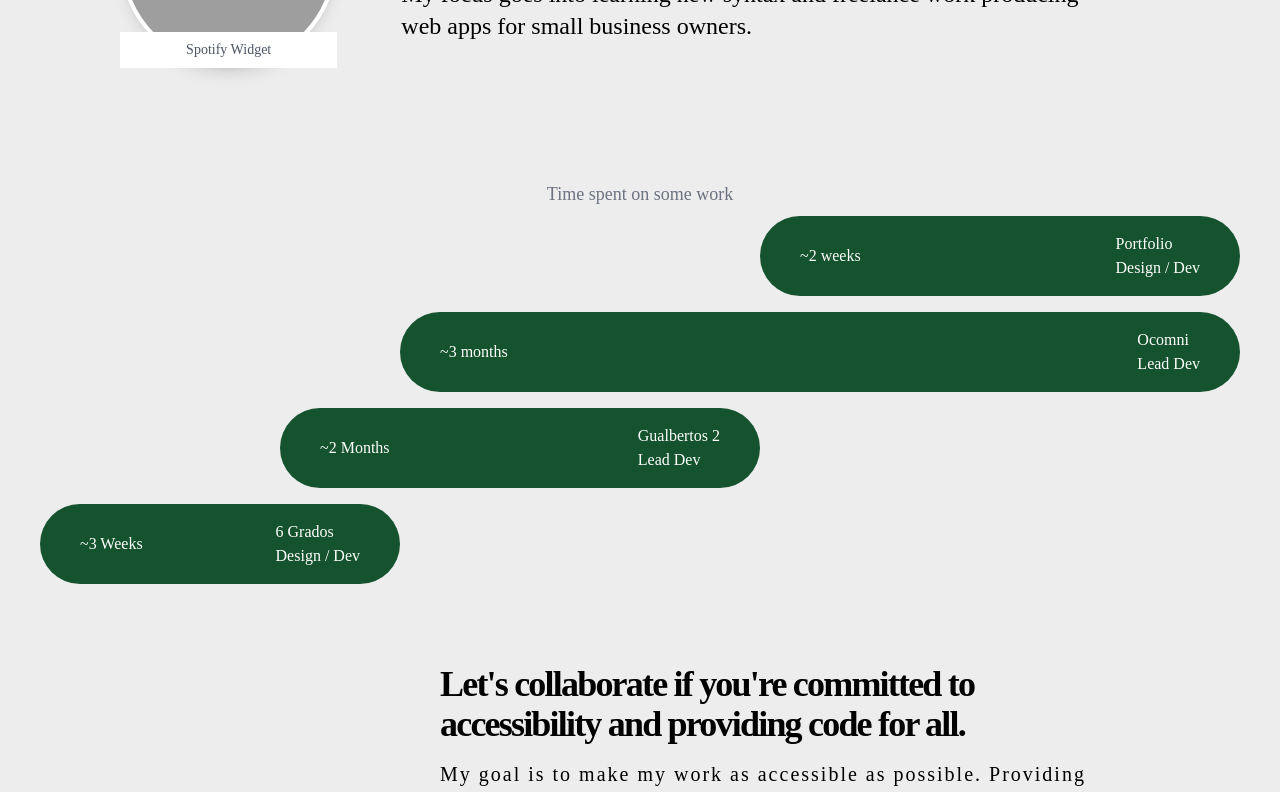
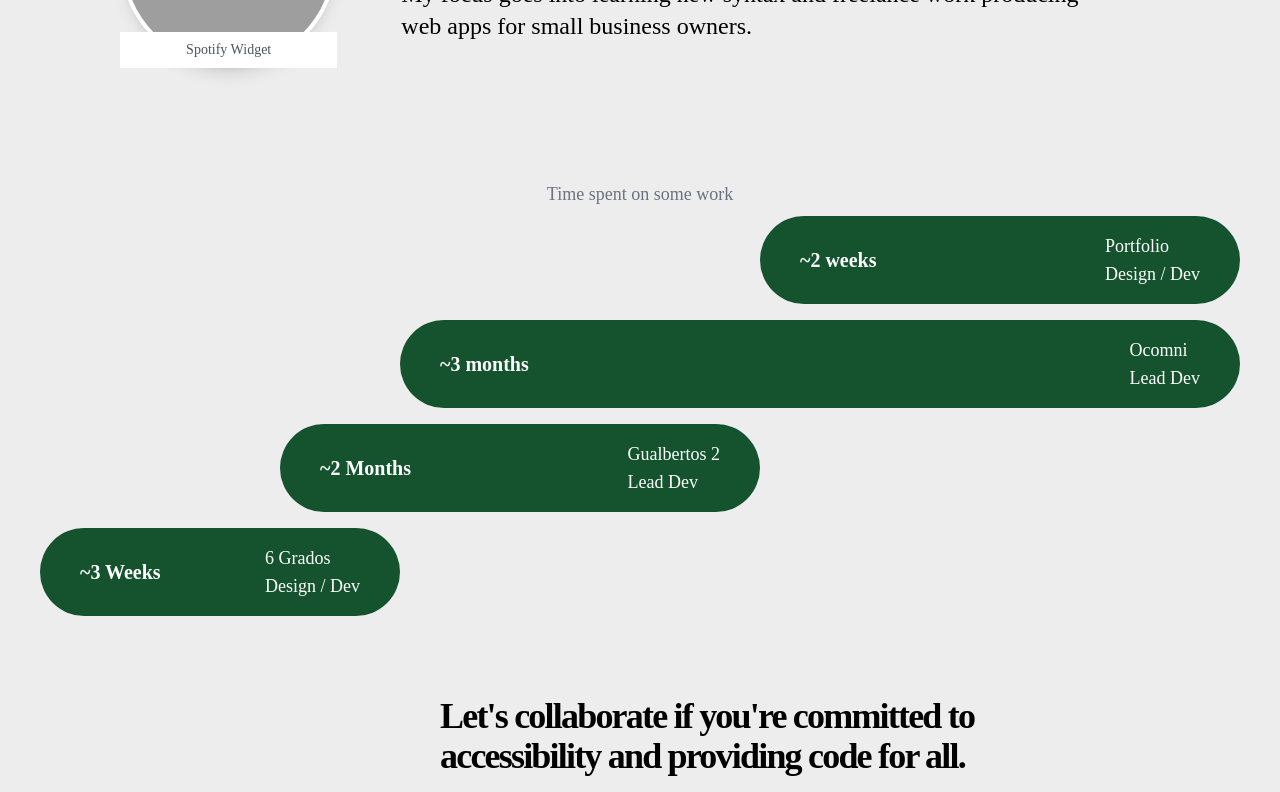
Before and after one commit to gualberto2/portfolio, a React (Create React App) app: page /about in a window 1280 px wide. Shown: the part 596-1388 px from the top of the page. Built offline with nearby package versions, Linux system fonts and the light colour scheme; grey boxes are pictures that could not be loaded; a web font is replaced by a local one; what react-topbar-progress-indicator would draw is missing.

Commit message:
did a test for a friend

```diff
--- a/src/pages/About.jsx
+++ b/src/pages/About.jsx
@@ -41,32 +41,32 @@ const About = () => {
       <div className="grid md:grid-cols-10 grid-rows-4 gap-y-4 mb-20">
         <div className="bg-green-900 rounded-full py-4 px-10 text-white flex flex-row-reverse items-center justify-between md:col-start-7 md:col-end-11">
           <div>
-            <h2>Portfolio</h2>
-            <h3>Design / Dev</h3>
+            <h2 className="text-lg font-medium">Portfolio</h2>
+            <h3 className="text-lg font-medium">Design / Dev</h3>
           </div>
-          <h4>~2 weeks</h4>
+          <h4 className="font-semibold text-xl">~2 weeks</h4>
         </div>
         <div className="bg-green-900 rounded-full py-4 px-10 text-white flex flex-row-reverse items-center justify-between md:col-start-4 md:col-end-11 row-start-2 row-end-3">
           <div>
-            <h2>Ocomni</h2>
-            <h3>Lead Dev</h3>
+            <h2 className="text-lg font-medium">Ocomni</h2>
+            <h3 className="text-lg font-medium">Lead Dev</h3>
           </div>
-          <h4>~3 months</h4>
+          <h4 className="font-semibold text-xl">~3 months</h4>
         </div>
 
         <div className="bg-green-900 rounded-full py-4 px-10 text-white flex flex-row-reverse items-center justify-between md:col-start-3 md:col-end-7 row-start-3 row-end-4">
           <div>
-            <h2>Gualbertos 2</h2>
-            <h3>Lead Dev</h3>
+            <h2 className="text-lg font-medium">Gualbertos 2</h2>
+            <h3 className="text-lg font-medium">Lead Dev</h3>
           </div>
-          <h4>~2 Months</h4>
+          <h4 className="font-semibold text-xl">~2 Months</h4>
         </div>
         <div className="bg-green-900 rounded-full py-4 px-10 text-white flex flex-row-reverse items-center justify-between md:col-start-1 md:col-end-4 row-start-4 row-end-5">
           <div>
-            <h2>6 Grados</h2>
-            <h3>Design / Dev</h3>
+            <h2 className="text-lg font-medium">6 Grados</h2>
+            <h3 className="text-lg font-medium">Design / Dev</h3>
           </div>
-          <h4>~3 Weeks</h4>
+          <h4 className="font-semibold text-xl">~3 Weeks</h4>
         </div>
       </div>
       <div className="md:grid-cols-12 grid mb-4 ">
@@ -87,8 +87,8 @@ const About = () => {
         </h2>
       </div>
       <div className="grid md:grid-cols-8 md:grid-rows-2 md:mx-16 grid-cols-2 grid-rows-8 bg-[#E0E0E0] rounded-3xl py-6 px-5 md:p-8 gap-8">
-        <div className="md:col-start-1 md:col-end-5 col-start-1 col-end-3">
-          <p className="opacity-30 text-2xl mb-4 font-semibold">[0]</p>
+        <div className="md:col-start-1 md:col-end-5 col-start-1 col-end-3 ">
+          <p className="opacity-30  text-2xl mb-4 font-semibold">[0]</p>
           <h2 className="text-2xl font-semibold tracking-tighter mb-2">
             Design
           </h2>
```
